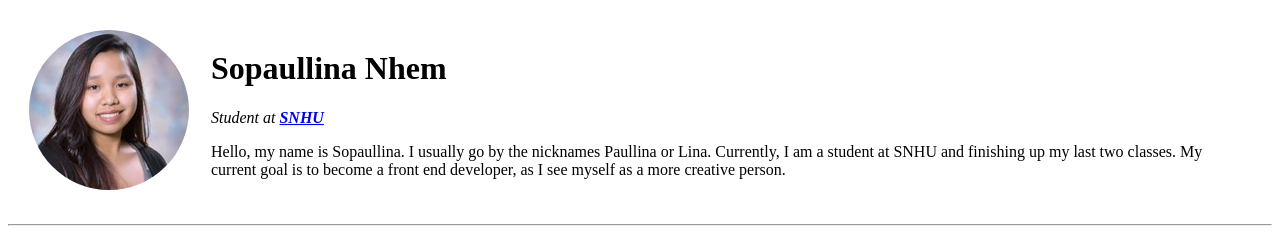
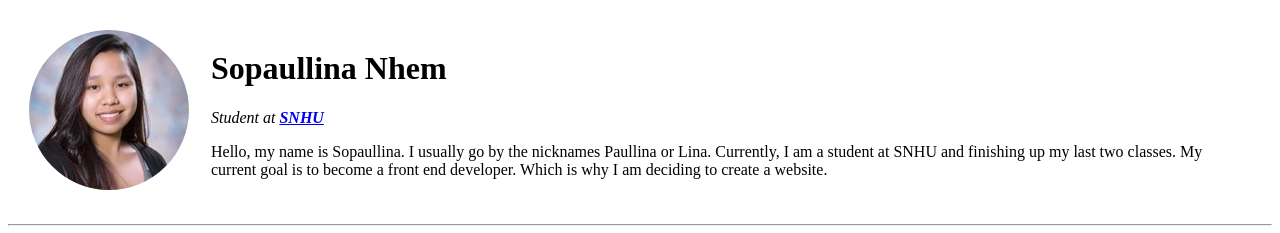
Before and after one commit to snhem/cv, a plain HTML site: page index.html in a window 1280 px wide. Shown: the top 233 px of the page. Drawn offline with Linux system fonts and the light colour scheme.

Commit message:
Update index.html

```diff
--- a/index.html
+++ b/index.html
@@ -15,8 +15,7 @@
       <p>
         Hello, my name is Sopaullina. I usually go by the nicknames Paullina or Lina.
         Currently, I am a student at SNHU and finishing up my last two classes.
-        My current goal is to become a front end developer, as I see myself as a
-        more creative person.
+        My current goal is to become a front end developer. Which is why I am deciding to create a website.
         </p></td>
     </tr>
   </table>
```
